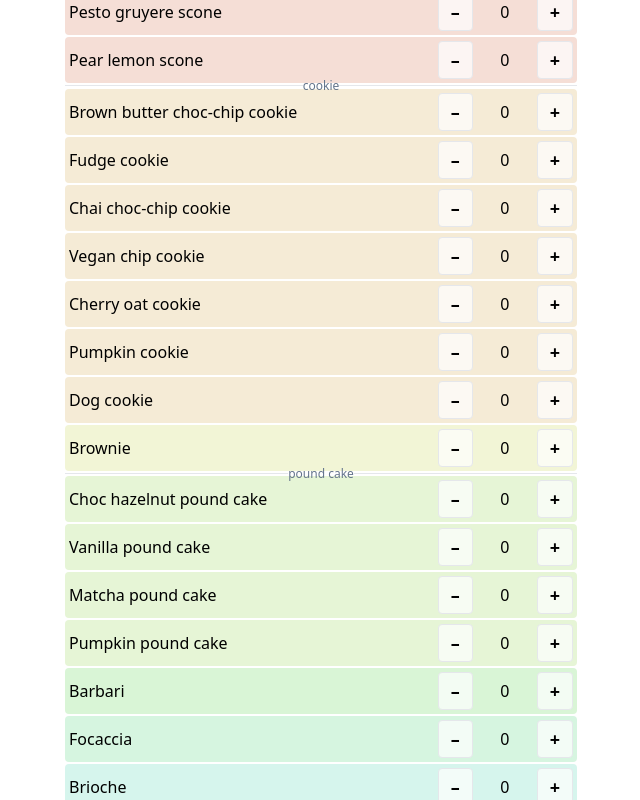
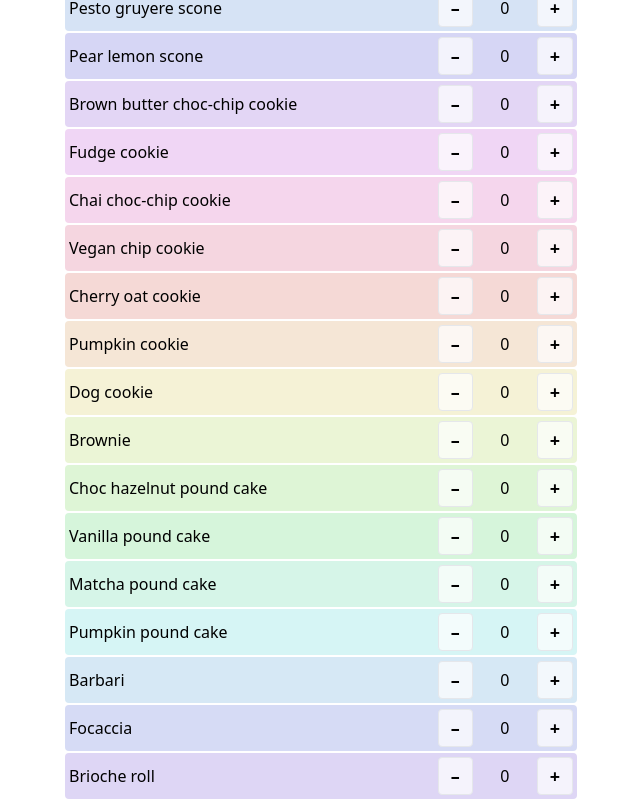
Before and after one commit to habenz/ls-eod-list, a React (Vite) app: page / in a window 1280 px wide. Shown: the part 680-1480 px from the top of the page, without its empty margins (319-959 px from the left). Built offline with nearby package versions, Linux system fonts and the light colour scheme.

Commit message:
annotate with category and remove nested items

```diff
--- /dev/null
+++ b/src/data/leftoverItems.js
@@ -0,0 +1,26 @@
+import leftoverItems from "./leftoverItems.json";
+
+const items = [];
+leftoverItems.forEach((item) => {
+  if (!item.types) {
+    items.push({
+      name: item.name,
+      shortName: item.short_name,
+      category: item.category || item.name,
+    });
+    return;
+  }
+  item.types.forEach((itemType) => {
+    const name = `${itemType.name} ${item.name}`;
+    const shortName = `${itemType.short_name} ${item.short_name}`;
+    items.push({
+      name: name.trim(),
+      shortName: shortName.trim(),
+      category: item.category || item.name,
+    });
+  });
+});
+
+console.log(items);
+
+export default items;
--- a/src/data/leftoverItems.json
+++ b/src/data/leftoverItems.json
@@ -31,15 +31,18 @@
         "name": "fruit",
         "short_name": "fruit"
       }
-    ]
+    ],
+    "category": "laminated"
   },
   {
     "name": "kouign-amann",
-    "short_name": "k-amann"
+    "short_name": "k-amann",
+    "category": "laminated"
   },
   {
     "name": "palmier",
-    "short_name": "palm"
+    "short_name": "palm",
+    "category": "laminated"
   },
   {
     "name": "brioche frite",
@@ -129,19 +132,23 @@
   },
   {
     "name": "barbari",
-    "short_name": "barbari"
+    "short_name": "barbari",
+    "category": "bread"
   },
   {
     "name": "focaccia",
-    "short_name": "focc"
+    "short_name": "focc",
+    "category": "bread"
   },
   {
-    "name": "brioche",
-    "short_name": "brioche"
+    "name": "brioche roll",
+    "short_name": "brioche",
+    "category": "bread"
   },
   {
     "name": "baguette",
-    "short_name": "baguette"
+    "short_name": "baguette",
+    "category": "bread"
   },
   {
     "name": "pizza",
--- a/src/main.jsx
+++ b/src/main.jsx
@@ -2,10 +2,10 @@
 import { createRoot } from "react-dom/client";
 import "./index.css";
 import App from "./App.jsx";
-import leftoverItems from "./data/leftoverItems.json";
+import items from "./data/leftoverItems.js";
 
 createRoot(document.getElementById("root")).render(
   <StrictMode>
-    <App items={leftoverItems} />
+    <App items={items} />
   </StrictMode>
 );
```
Also changed, not shown: src/data/raw.txt, 1 other file (tests, documents, lock files or other folders).
